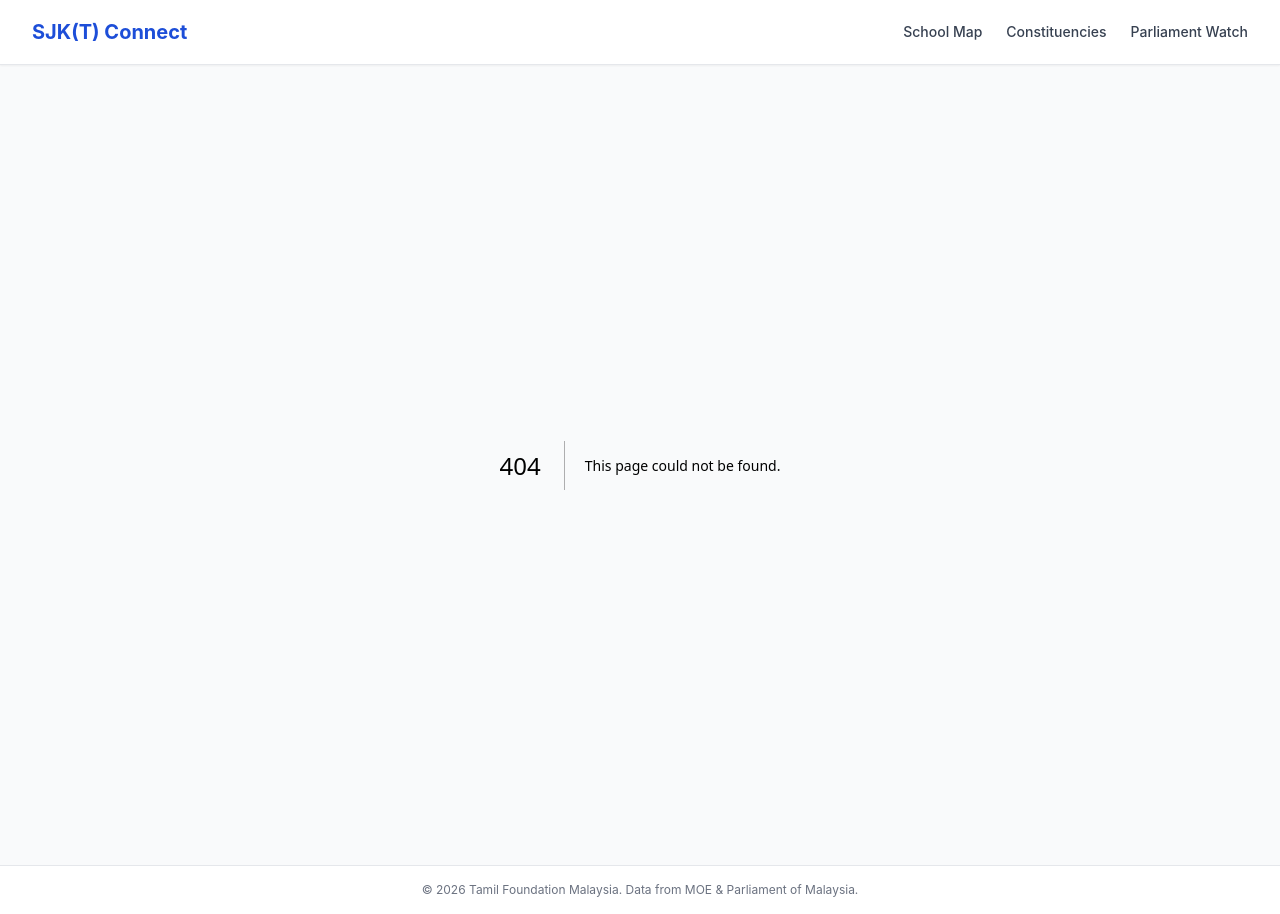
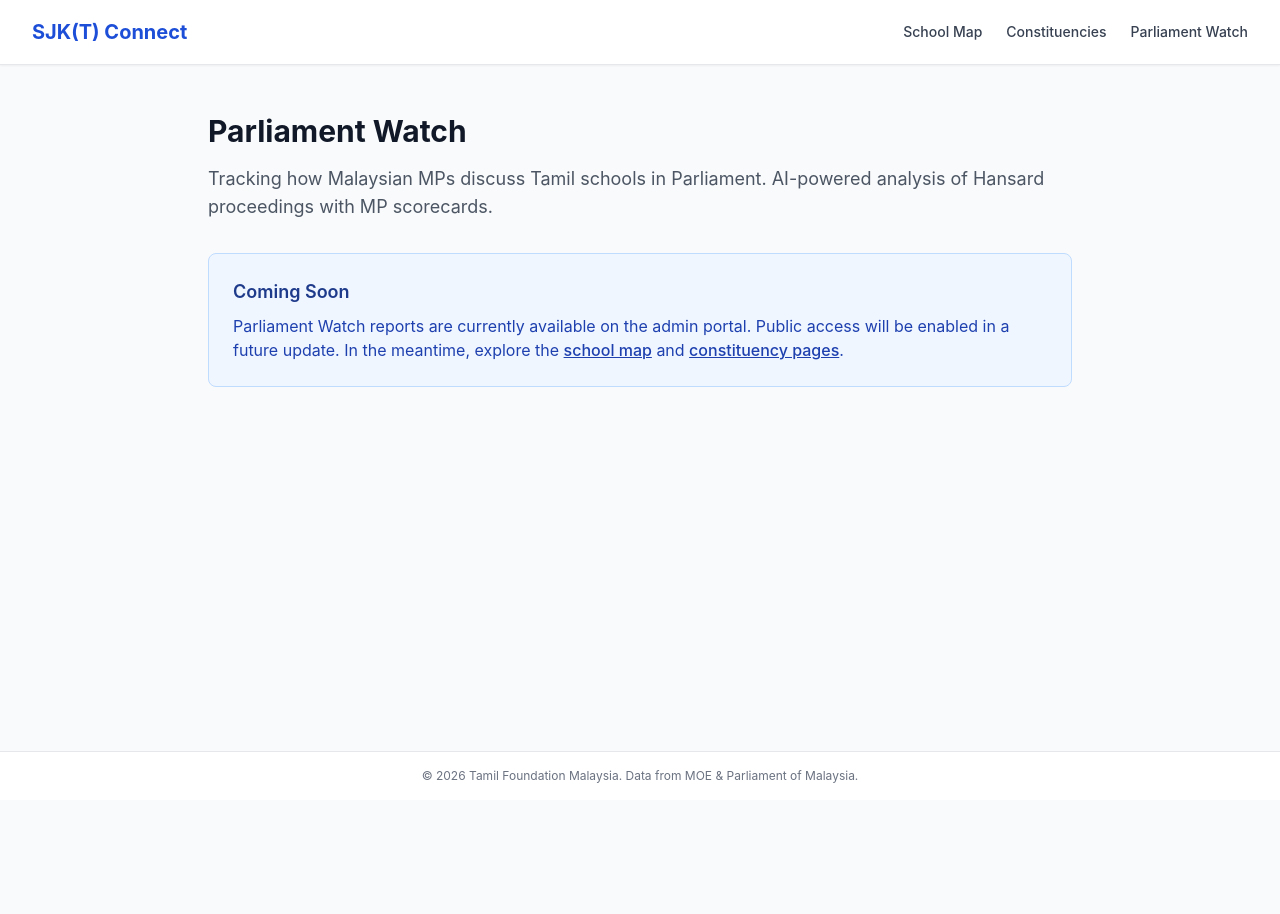
Before and after one commit to tamilfoundation/sjktconnect, a Next.js app in the folder frontend/: page /parliament-watch in a window 1280 px wide. Before the commit this address had no page. After the commit the page ends 800 px from the top, so only its background shows below. Built offline with nearby package versions, Linux system fonts and the light colour scheme.

Commit message:
feat: add Parliament Watch placeholder page
Prevents 404 when clicking "Parliament Watch" in the nav. Shows a
"Coming Soon" message directing users to school map and constituencies.

Co-Authored-By: Claude Opus 4.6 <noreply@anthropic.com>

```diff
--- /dev/null
+++ b/frontend/app/parliament-watch/page.tsx
@@ -0,0 +1,40 @@
+import { Metadata } from "next";
+
+export const metadata: Metadata = {
+  title: "Parliament Watch — SJK(T) Connect",
+  description:
+    "Tracking how Malaysian MPs discuss Tamil schools in Parliament. AI-powered Hansard analysis and MP scorecards.",
+};
+
+export default function ParliamentWatchPage() {
+  return (
+    <div className="max-w-4xl mx-auto px-4 py-12">
+      <h1 className="text-3xl font-bold text-gray-900 mb-4">
+        Parliament Watch
+      </h1>
+      <p className="text-lg text-gray-600 mb-8">
+        Tracking how Malaysian MPs discuss Tamil schools in Parliament.
+        AI-powered analysis of Hansard proceedings with MP scorecards.
+      </p>
+
+      <div className="bg-blue-50 border border-blue-200 rounded-lg p-6">
+        <h2 className="text-lg font-semibold text-blue-900 mb-2">
+          Coming Soon
+        </h2>
+        <p className="text-blue-800">
+          Parliament Watch reports are currently available on the admin portal.
+          Public access will be enabled in a future update. In the meantime,
+          explore the{" "}
+          <a href="/" className="underline font-medium">
+            school map
+          </a>{" "}
+          and{" "}
+          <a href="/constituencies" className="underline font-medium">
+            constituency pages
+          </a>
+          .
+        </p>
+      </div>
+    </div>
+  );
+}
```
